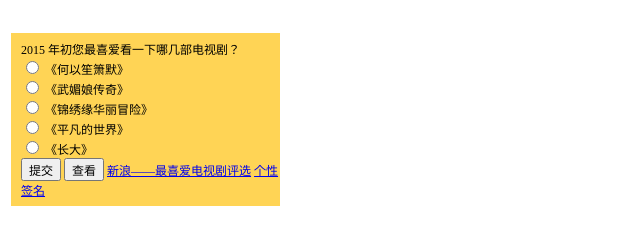
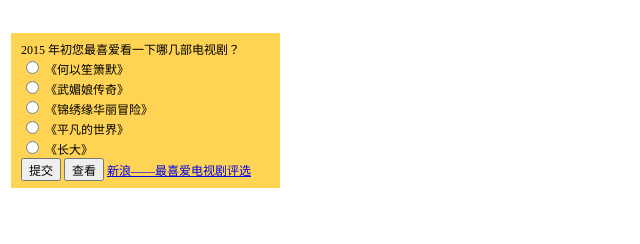
Before and after one commit to fxp0308/fxp0308.github.io, a plain HTML site: page index.html in a window 1280 px wide. Shown: the whole page, without its empty margins (0-640 px from the left). Drawn offline with Linux system fonts and the light colour scheme.

Commit message:
Update index.html

```diff
--- a/index.html
+++ b/index.html
@@ -64,8 +64,7 @@ a {
           《长大》 <br>
          <input type="submit" value="提交">
          <input type="button" name="viewresult" value="查看">
-         <a href="index1.html">新浪——最喜爱电视剧评选</a>
-         <a href="index2.html">个性签名</a>
+	<a href="index1.html">新浪——最喜爱电视剧评选</a>
          </td>
       </tr>
     </table>
```
